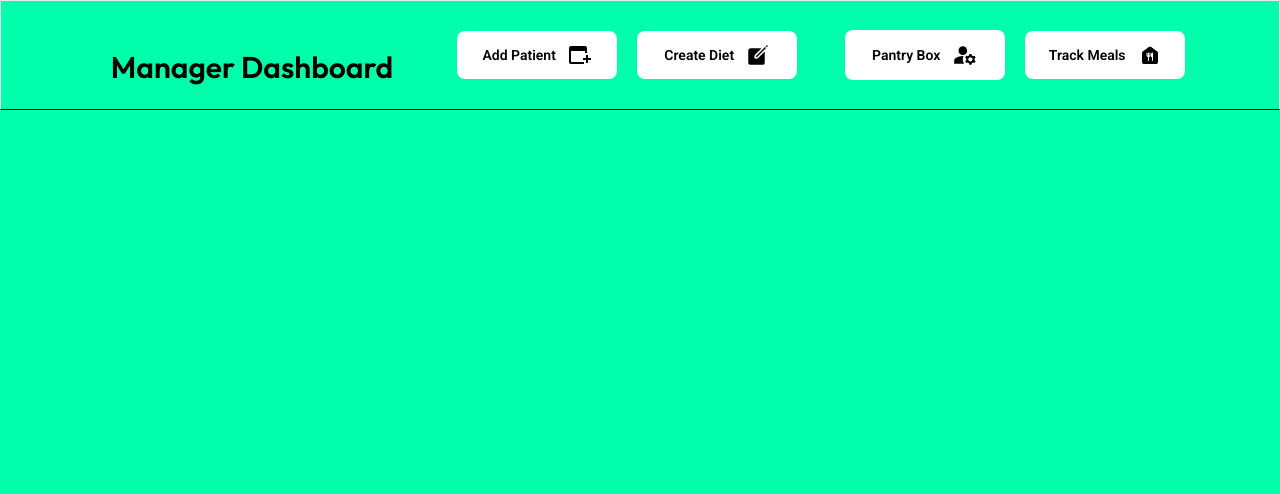
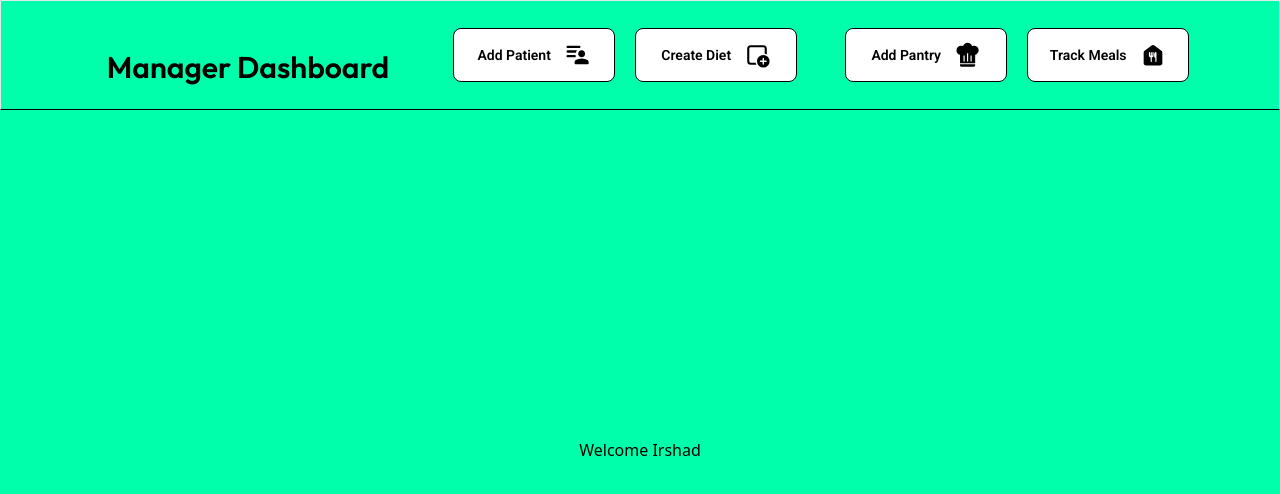
Before and after one commit to Irshad3786/HospitalFoodDelivery, a React (Vite) app in the folder frontend/: page /ManagerDashboard in a window 1280 px wide. Shown: the top 494 px of the page. Built offline with nearby package versions, Linux system fonts and the light colour scheme; a web font is replaced by a local one.

Commit message:
added spinner loader

```diff
--- a/frontend/src/pages/ManagerDashboard.jsx
+++ b/frontend/src/pages/ManagerDashboard.jsx
@@ -28,19 +28,25 @@ function ManagerDashboard() {
             <div className='md:flex md:justify-center md:items-center md:gap-8 sm:flex border border-b-black'>
                 <div className='pt-6'><h1 className='font-outfit text-lg text-center font-semibold md:text-3xl md:p-6 '>Manager Dashboard</h1></div>
                 <div className='flex p-2 justify-between items-center md:gap-5 '>
-                    <div className='bg-white w-[48%] rounded-lg hover:bg-slate-500  flex justify-center items-center text-center '>
-                        <button className='font-roboto p-3 rounded-md flex justify-center items-center hover:bg-slate-500 gap-3 text-sm font-semibold text-center md:w-40 ' onClick={AddPatientFun}>Add Patient <svg xmlns="http://www.w3.org/2000/svg" width="24" height="24" viewBox="0 0 24 24"><path fill="currentColor" d="M18 20v-3h-3v-2h3v-3h2v3h3v2h-3v3zM3 21q-.825 0-1.412-.587T1 19V5q0-.825.588-1.412T3 3h14q.825 0 1.413.588T19 5v5h-2V8H3v11h13v2z"/></svg></button>
+                    <div className='bg-white w-[48%] rounded-lg hover:bg-slate-500  flex justify-center items-center text-center border border-black'>
+                        <button className='font-roboto p-3 rounded-md flex justify-center items-center hover:bg-slate-500 gap-3 text-sm font-semibold text-center md:w-40 ' onClick={AddPatientFun}>Add Patient <svg xmlns="http://www.w3.org/2000/svg" width="28" height="28" viewBox="0 0 24 24"><path fill="currentColor" d="M16 14q-1.25 0-2.125-.875T13 11t.875-2.125T16 8t2.125.875T19 11t-.875 2.125T16 14m-5 6q-.425 0-.712-.288T10 19v-.9q0-.525.25-1t.7-.75q1.125-.675 2.388-1.012T16 15t2.663.338t2.387 1.012q.45.275.7.75t.25 1v.9q0 .425-.288.713T21 20zm-1-6H4q-.425 0-.712-.288T3 13t.288-.712T4 12h6q.425 0 .713.288T11 13t-.288.713T10 14m4-8H4q-.425 0-.712-.288T3 5t.288-.712T4 4h10q.425 0 .713.288T15 5t-.288.713T14 6m-2.9 4H4q-.425 0-.712-.288T3 9t.288-.712T4 8h8q-.35.425-.562.925T11.1 10"/></svg></button>
                     </div>
-                    <div className='bg-white w-[48%] rounded-lg hover:bg-slate-500  flex justify-center items-center text-center'>
-                        <button className='font-roboto p-3 rounded-md flex justify-center items-center gap-3 text-sm font-semibold text-center md:w-40' onClick={CreateDietFun}> Create Diet <svg xmlns="http://www.w3.org/2000/svg" width="24" height="24" viewBox="0 0 512 512"><path fill="currentColor" d="M459.94 53.25a16.06 16.06 0 0 0-23.22-.56L424.35 65a8 8 0 0 0 0 11.31l11.34 11.32a8 8 0 0 0 11.34 0l12.06-12c6.1-6.09 6.67-16.01.85-22.38M399.34 90L218.82 270.2a9 9 0 0 0-2.31 3.93L208.16 299a3.91 3.91 0 0 0 4.86 4.86l24.85-8.35a9 9 0 0 0 3.93-2.31L422 112.66a9 9 0 0 0 0-12.66l-9.95-10a9 9 0 0 0-12.71 0"/><path fill="currentColor" d="M386.34 193.66L264.45 315.79A41.1 41.1 0 0 1 247.58 326l-25.9 8.67a35.92 35.92 0 0 1-44.33-44.33l8.67-25.9a41.1 41.1 0 0 1 10.19-16.87l122.13-121.91a8 8 0 0 0-5.65-13.66H104a56 56 0 0 0-56 56v240a56 56 0 0 0 56 56h240a56 56 0 0 0 56-56V199.31a8 8 0 0 0-13.66-5.65"/></svg>
+                    <div className='bg-white w-[48%] rounded-lg hover:bg-slate-500  flex justify-center items-center text-center border border-black'>
+                        <button className='font-roboto p-3 rounded-md flex justify-center items-center gap-3 text-sm font-semibold text-center md:w-40 ' onClick={CreateDietFun}> Create Diet <svg xmlns="http://www.w3.org/2000/svg" width="28" height="28" viewBox="0 0 20 20"><path fill="currentColor" d="M3 5.5A2.5 2.5 0 0 1 5.5 3h9A2.5 2.5 0 0 1 17 5.5v4.1a5.5 5.5 0 0 0-1.5-.51V5.5a1 1 0 0 0-1-1h-9a1 1 0 0 0-1 1v9a1 1 0 0 0 1 1h3.59A5.5 5.5 0 0 0 9.6 17H5.5A2.5 2.5 0 0 1 3 14.5zm16 9a4.5 4.5 0 1 1-9 0a4.5 4.5 0 0 1 9 0m-4-2a.5.5 0 0 0-1 0V14h-1.5a.5.5 0 0 0 0 1H14v1.5a.5.5 0 0 0 1 0V15h1.5a.5.5 0 0 0 0-1H15z"/></svg>
                         </button>
                     </div>
                 </div>
 
                 <div className='flex p-2 justify-between items-center md:gap-5 '>
-                    <div className='bg-white w-[48%] rounded-lg hover:bg-slate-500  flex justify-center items-center text-center'><button className='font-roboto p-3 rounded-md flex justify-center items-center gap-3 text-sm font-semibold text-center md:w-40' onClick={PantryBoxFun}>Pantry Box<svg xmlns="http://www.w3.org/2000/svg" width="26" height="26" viewBox="0 0 24 24"><path fill="currentColor" d="M10.67 13.02c-.22-.01-.44-.02-.67-.02c-2.42 0-4.68.67-6.61 1.82c-.88.52-1.39 1.5-1.39 2.53V20h9.26a6.96 6.96 0 0 1-.59-6.98"/><circle cx="10" cy="8" r="4" fill="currentColor"/><path fill="currentColor" d="M20.75 16c0-.22-.03-.42-.06-.63l1.14-1.01l-1-1.73l-1.45.49q-.48-.405-1.08-.63L18 11h-2l-.3 1.49q-.6.225-1.08.63l-1.45-.49l-1 1.73l1.14 1.01c-.03.21-.06.41-.06.63s.03.42.06.63l-1.14 1.01l1 1.73l1.45-.49q.48.405 1.08.63L16 21h2l.3-1.49q.6-.225 1.08-.63l1.45.49l1-1.73l-1.14-1.01c.03-.21.06-.41.06-.63M17 18c-1.1 0-2-.9-2-2s.9-2 2-2s2 .9 2 2s-.9 2-2 2"/></svg></button></div>
-                    <div className='bg-white w-[48%] rounded-lg  hover:bg-slate-500 flex justify-center items-center text-center'><button className='font-roboto p-3 rounded-md flex justify-center items-center gap-3 text-sm font-semibold text-center md:w-40' onClick={TrackMealsFun}>Track Meals <svg xmlns="http://www.w3.org/2000/svg" width="24" height="24" viewBox="0 0 24 24"><path fill="currentColor" d="M6 21q-.825 0-1.412-.587T4 19v-9q0-.475.213-.9t.587-.7l6-4.5q.525-.4 1.2-.4t1.2.4l6 4.5q.375.275.588.7T20 10v9q0 .825-.588 1.413T18 21zm4.5-3q.2 0 .35-.15t.15-.35V14q.625 0 1.063-.437T12.5 12.5V10q0-.2-.15-.35T12 9.5t-.35.15t-.15.35v2.5H11V10q0-.2-.15-.35t-.35-.15t-.35.15T10 10v2.5h-.5V10q0-.2-.15-.35T9 9.5t-.35.15t-.15.35v2.5q0 .625.438 1.063T10 14v3.5q0 .2.15.35t.35.15m4 0q.2 0 .35-.15t.15-.35v-7.35q0-.275-.187-.462T14.35 9.5q-.675 0-1.012.625T13 11.5v2q0 .4.363.563T14 14.5v3q0 .2.15.35t.35.15"/></svg></button></div>
+                    <div className='bg-white w-[48%] rounded-lg hover:bg-slate-500  flex justify-center items-center text-center border border-black'><button className='font-roboto p-3 rounded-md flex justify-center items-center gap-3 text-sm font-semibold text-center md:w-40' onClick={PantryBoxFun}>Add Pantry<svg xmlns="http://www.w3.org/2000/svg" width="28" height="28" viewBox="0 0 24 24"><path fill="currentColor" d="M12.5 1.5c-1.77 0-3.33 1.17-3.83 2.87C8.14 4.13 7.58 4 7 4a4 4 0 0 0-4 4a4.01 4.01 0 0 0 3 3.87V19h13v-7.13c1.76-.46 3-2.05 3-3.87a4 4 0 0 0-4-4c-.58 0-1.14.13-1.67.37c-.5-1.7-2.06-2.87-3.83-2.87m-.5 9h1v7h-1zm-3 2h1v5H9zm6 0h1v5h-1zM6 20v1a1 1 0 0 0 1 1h11a1 1 0 0 0 1-1v-1z"/></svg></button></div>
+                    <div className='bg-white w-[48%] rounded-lg  hover:bg-slate-500 flex justify-center items-center text-center border border-black'><button className='font-roboto p-3 rounded-md flex justify-center items-center gap-3 text-sm font-semibold text-center md:w-40' onClick={TrackMealsFun}>Track Meals <svg xmlns="http://www.w3.org/2000/svg" width="28" height="28" viewBox="0 0 24 24"><path fill="currentColor" d="M6 21q-.825 0-1.412-.587T4 19v-9q0-.475.213-.9t.587-.7l6-4.5q.525-.4 1.2-.4t1.2.4l6 4.5q.375.275.588.7T20 10v9q0 .825-.588 1.413T18 21zm4.5-3q.2 0 .35-.15t.15-.35V14q.625 0 1.063-.437T12.5 12.5V10q0-.2-.15-.35T12 9.5t-.35.15t-.15.35v2.5H11V10q0-.2-.15-.35t-.35-.15t-.35.15T10 10v2.5h-.5V10q0-.2-.15-.35T9 9.5t-.35.15t-.15.35v2.5q0 .625.438 1.063T10 14v3.5q0 .2.15.35t.35.15m4 0q.2 0 .35-.15t.15-.35v-7.35q0-.275-.187-.462T14.35 9.5q-.675 0-1.012.625T13 11.5v2q0 .4.363.563T14 14.5v3q0 .2.15.35t.35.15"/></svg></button></div>
                 </div>
+            </div>
+
+            <div className='flex justify-center items-center w-[100%] h-[85%]'>
+                <h1>
+                    Welcome Irshad
+                </h1>
             </div>
         </div>
     </div>
--- a/frontend/src/pages/ManagerLogin.jsx
+++ b/frontend/src/pages/ManagerLogin.jsx
@@ -2,10 +2,12 @@ import axios from 'axios';
 import React, { useState } from 'react'
 import { Form, Link, useNavigate } from 'react-router-dom'
 import { ToastContainer, toast } from 'react-toastify';
+import { DNA } from 'react-loader-spinner'
 
 function ManagerLogin() {
   const [Email , setEmail] = useState('')
   const [Password , setPassword] = useState('')
+  const [Spinner , setSpinner] = useState(false)
 
   const Navigate = useNavigate()
 
@@ -14,9 +16,11 @@ function ManagerLogin() {
     if(!Email || !Password){
       toast.warn("Fill in all fields.")
     }else{
+      setSpinner(true)
       axios.post(`${import.meta.env.VITE_BACKEND_URL}/ManagerLogin`,{Email,Password},{ withCredentials: true })
       .then((res)=>{
         if(res.data.message === "User Authenticated"){
+          setSpinner(false)
           Navigate('/ManagerDashboard')
         }
       })
@@ -28,7 +32,7 @@ function ManagerLogin() {
 
   return (
     <div>
-      <div className='bg-[#00FFAA] w-[100%] h-screen pt-32'>
+      <div className={`bg-[#00FFAA] w-[100%] h-screen pt-32 `}>
       <ToastContainer/>
         <h1 className='text-center pt-10 text-xl font-Varela font-bold sm:text-2xl md:text-3xl'>Manager Dashboard Login</h1>
         <Form onSubmit={Submit} >
@@ -47,6 +51,14 @@ function ManagerLogin() {
             </div>
         </Form>
         <h6 className='text-center pt-7 font-Varela'>Don't have an account ?<Link to='/CreateAccount' className='text-sky-950 font-mono  p-2 rounded-lg font-semibold underline'>CreateAccount </Link></h6>
+          {Spinner && (<div>
+            <div className="fixed inset-0 flex flex-col justify-center items-center bg-black bg-opacity-90 z-50">
+            <DNA visible={true} height="180" width="180" ariaLabel="dna-loading" />
+            <h1 className='font-Varela text-xl text-white'>Loading... Please Wait</h1>
+            </div>
+          </div>
+        )}
+
       </div>
     </div>
   )
```
Also changed, not shown: frontend/src/pages/DeliveryLogin.jsx (+6 -6 lines), frontend/src/pages/PantryLogin.jsx (+7 -6 lines).
